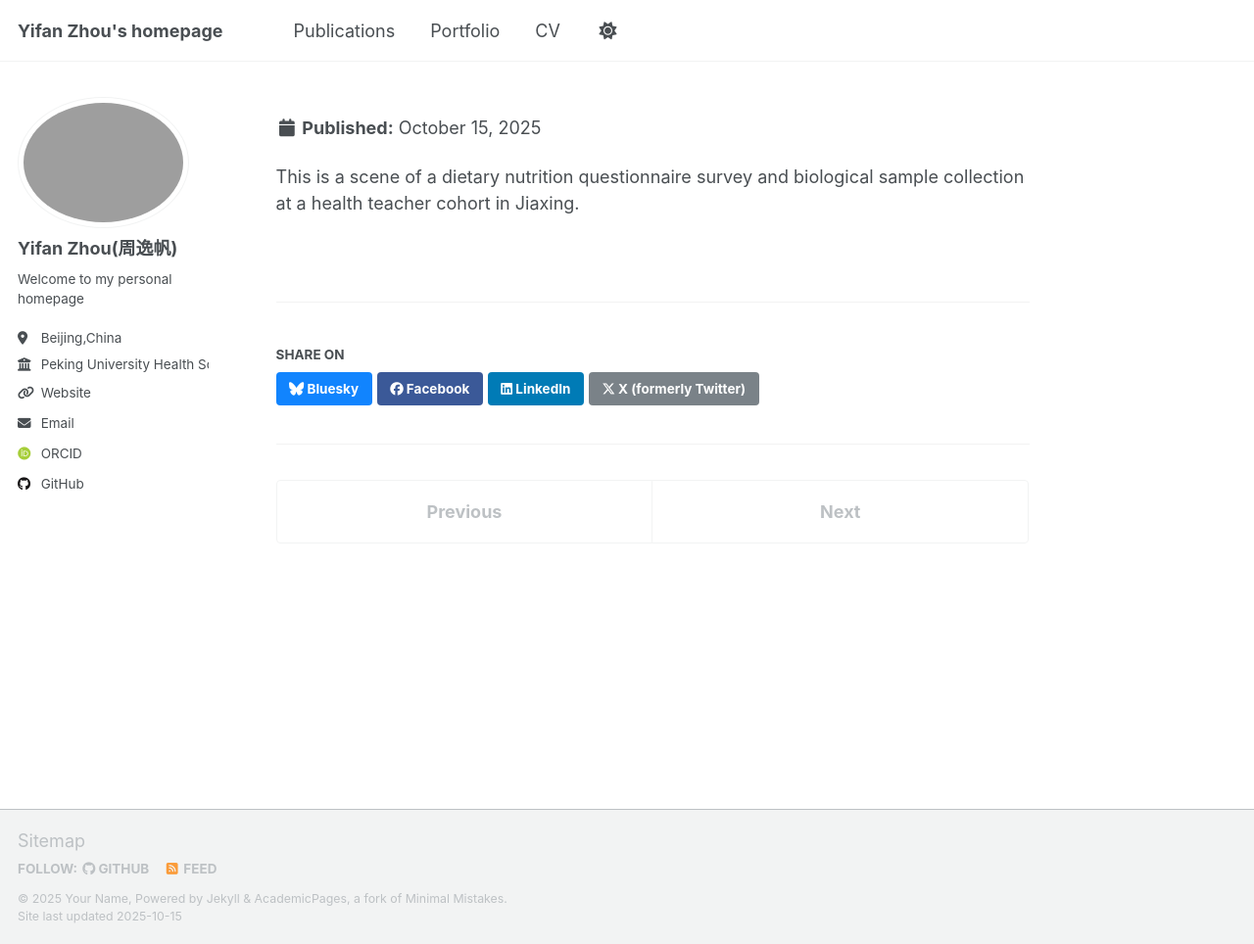
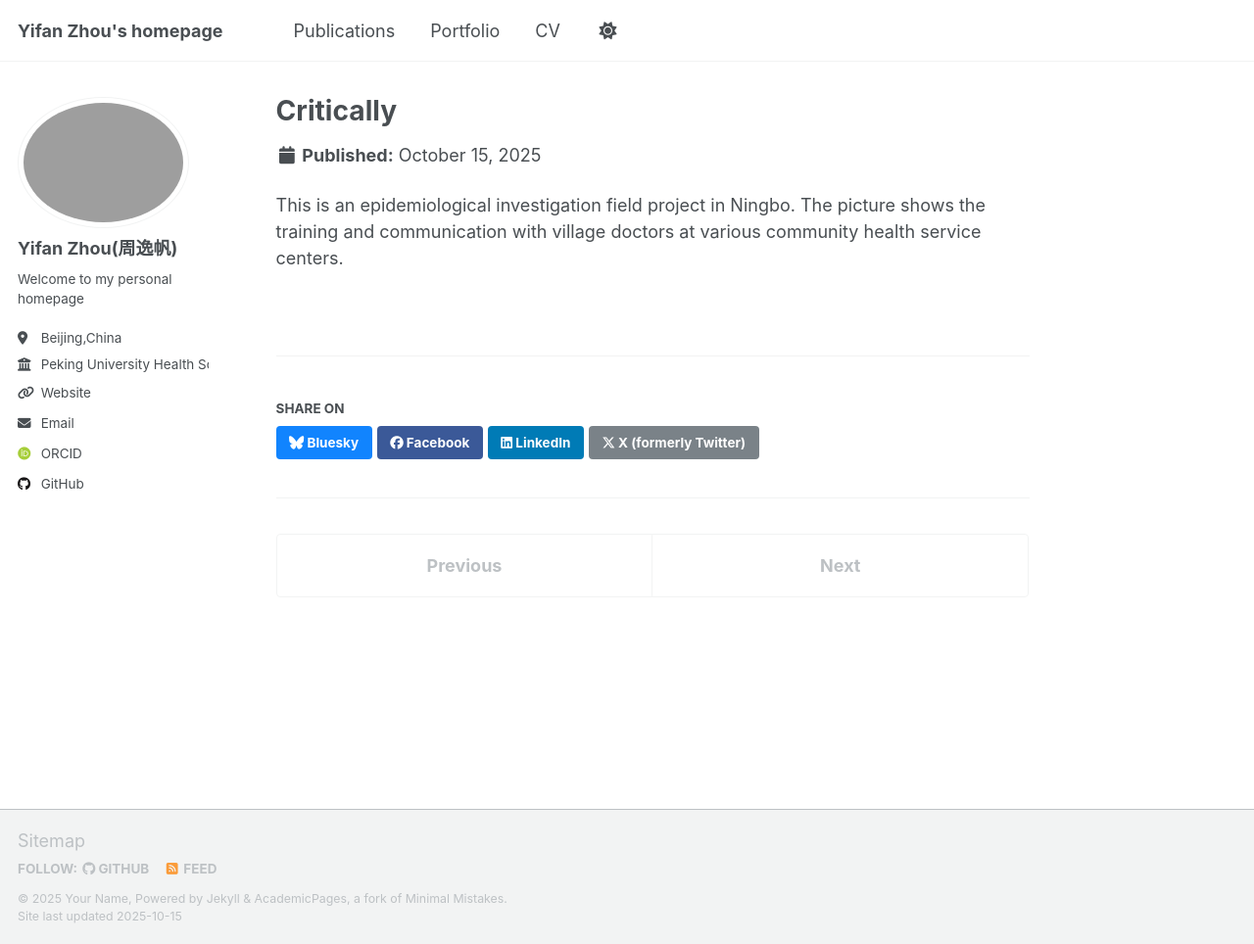
Before and after one commit to zyf20261/zyf20261.github.io, a Jekyll site: the page built from _portfolio/portfolio-2.md, in a window 1280 px wide and 964 px high. Shown: the whole window at 98% size. Built offline with Jekyll 4.4.1, drawn with Linux system fonts in a browser that asks for light colours; some web fonts are replaced; a script that is not in the unit is left out.

Commit message:
Update portfolio-2.md

```diff
--- a/_portfolio/portfolio-2.md
+++ b/_portfolio/portfolio-2.md
@@ -1,7 +1,7 @@
 ---
-title: "TAP"
-excerpt: "On-site dietary FFQ questionnaire survey <br/><img src='/images/png3.jpg'width="400">"
+title: "Critically"
+excerpt: "Training for village doctors at the grassroots level<br/><img src='/images/png1.jpg'>"
 collection: portfolio
 ---
 
-This is a scene of a dietary nutrition questionnaire survey and biological sample collection at a health teacher cohort in Jiaxing.
+This is an epidemiological investigation field project in Ningbo. The picture shows the training and communication with village doctors at various community health service centers.
```
